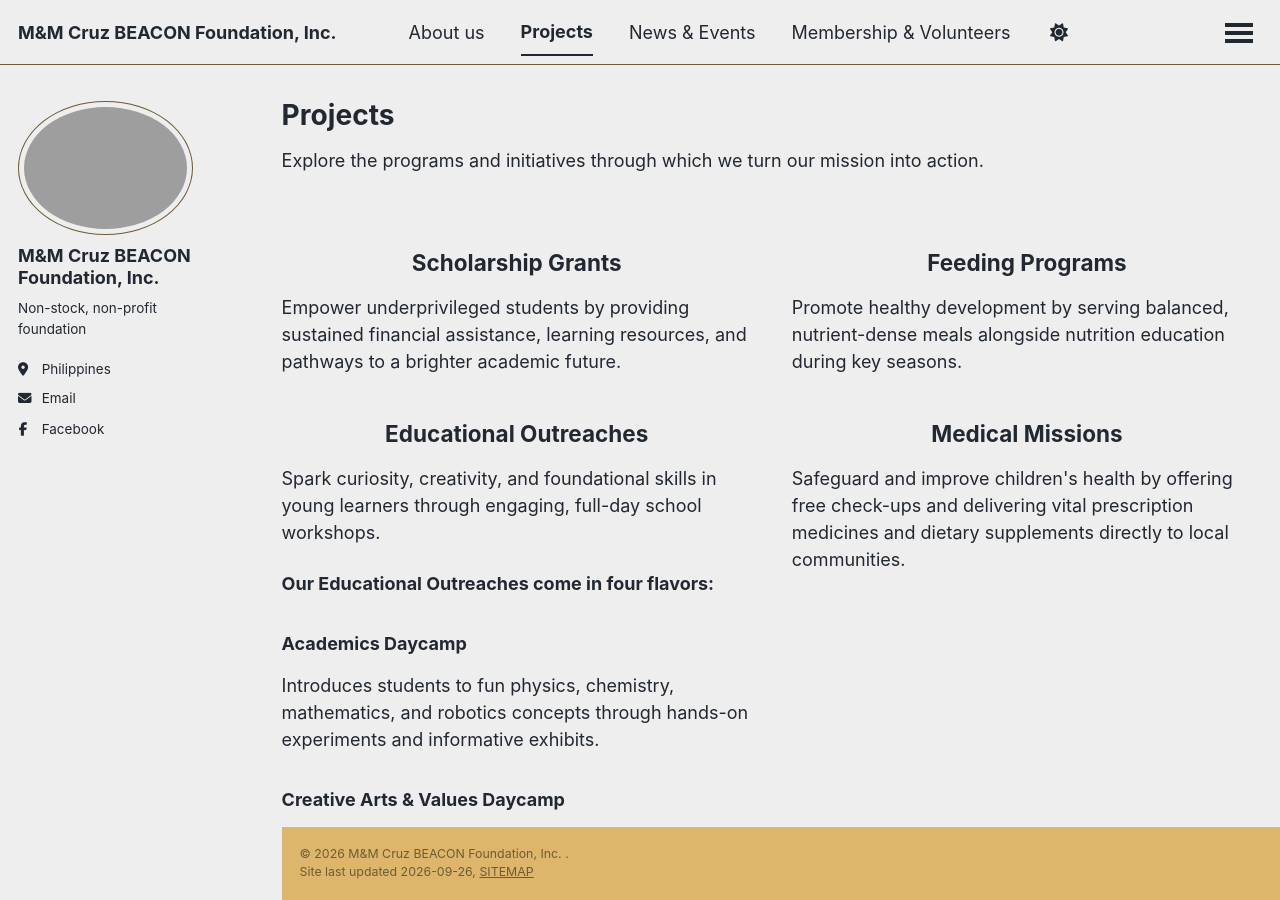
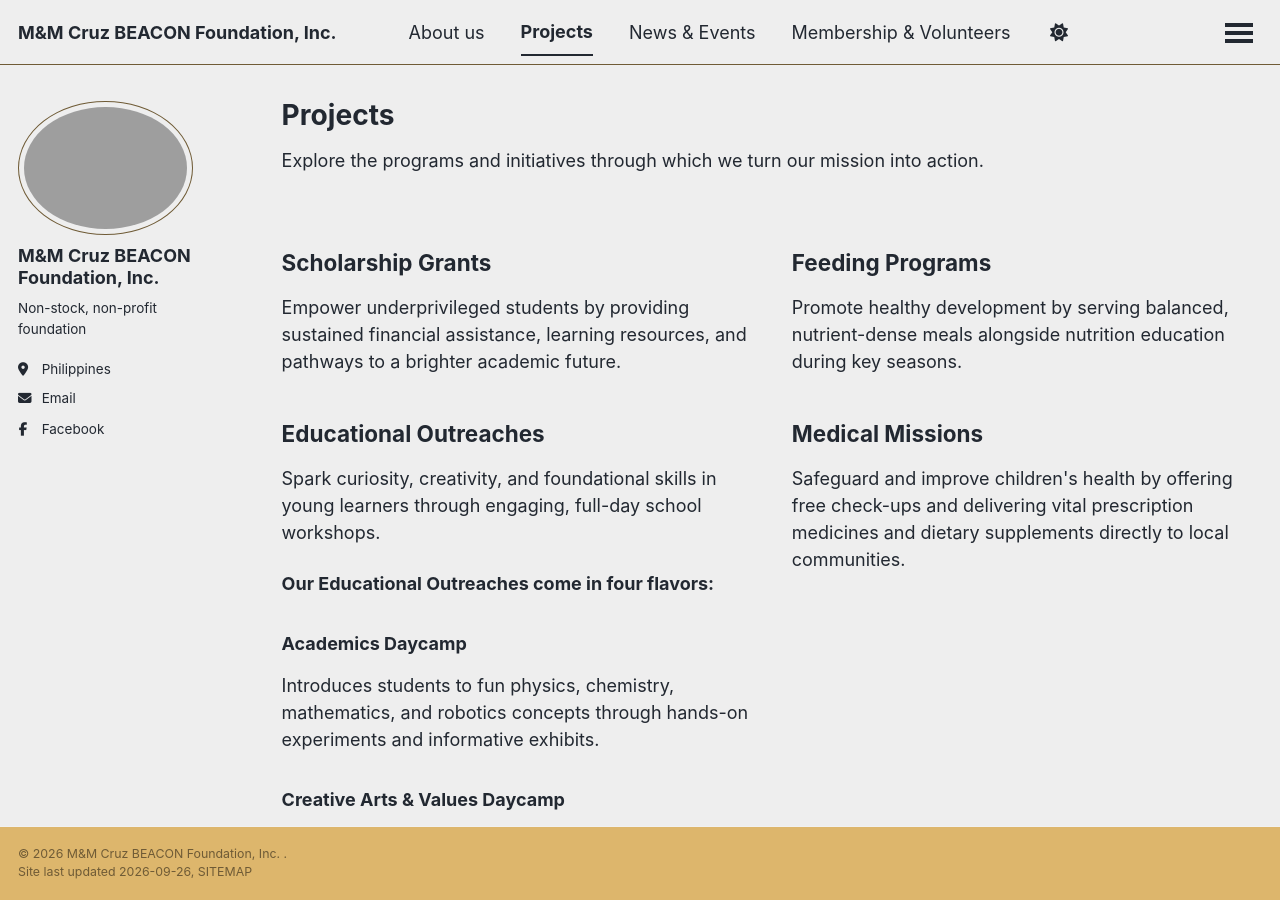
Before and after one commit to mccruz-foundation/mmcfoundation, a Jekyll site: the page built from _pages/projects.html, in a window 1280 px wide and 900 px high. Built offline with Jekyll 4.4.1, drawn with Linux system fonts in a browser that asks for light colours; a script that is not in the unit is left out.

Commit message:
Remove center alignment from section headers

```diff
--- a/_pages/projects.html
+++ b/_pages/projects.html
@@ -7,14 +7,14 @@ author_profile: true
 
 <p> Explore the programs and initiatives through which we turn our mission into action. </p> <div style=" display: grid; grid-template-columns: 1fr 1fr; gap: 40px; margin-top: 30px; align-items: start; "> <!-- Left Column --> <div>
 <!-- Scholarship Grants -->
-<h2 style="text-align: center;">Scholarship Grants</h2>
+<h2>Scholarship Grants</h2>
 <p>
   Empower underprivileged students by providing sustained financial assistance,
   learning resources, and pathways to a brighter academic future.
 </p>
 
 <!-- Educational Outreaches -->
-<h2 style="text-align: center;">Educational Outreaches</h2>
+<h2>Educational Outreaches</h2>
 <p>
   Spark curiosity, creativity, and foundational skills in young learners through
   engaging, full-day school workshops.
@@ -50,15 +50,22 @@ author_profile: true
 
 </div> <!-- Right Column --> <div>
 <!-- Feeding Programs -->
-<h2 style="text-align: center;">Feeding Programs</h2>
+<h2>Feeding Programs</h2>
 <p>
   Promote healthy development by serving balanced, nutrient-dense meals alongside
   nutrition education during key seasons.
 </p>
 
 <!-- Medical Missions -->
-<h2 style="text-align: center;">Medical Missions</h2>
+<h2>Medical Missions</h2>
 <p>
   Safeguard and improve children's health by offering free check-ups and delivering
   vital prescription medicines and dietary supplements directly to local communities.
 </p>
+
+  </div>
+</div>
+
+<!-- {% for post in site.portfolio %}
+  {% include archive-single.html %}
+{% endfor %} -->
```
